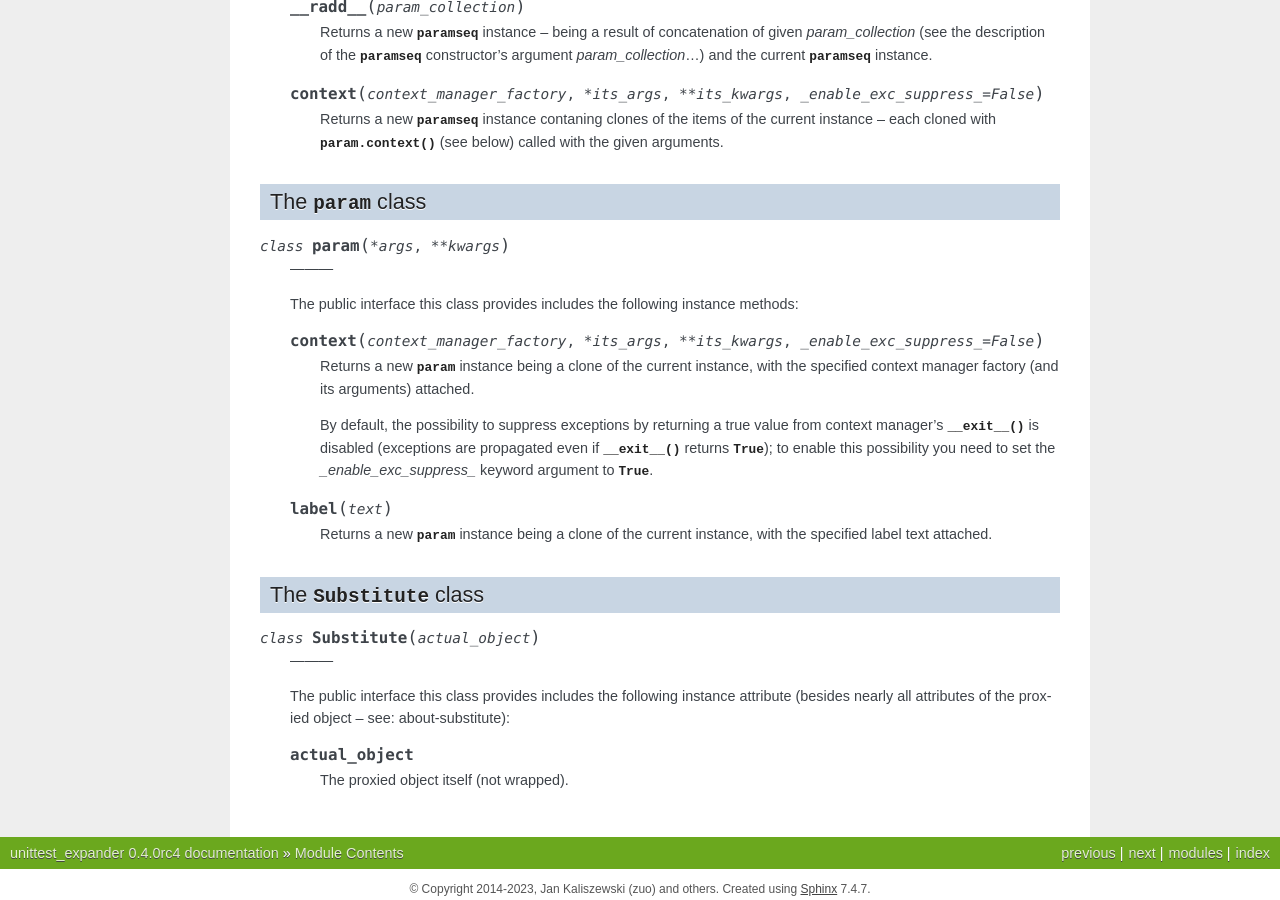
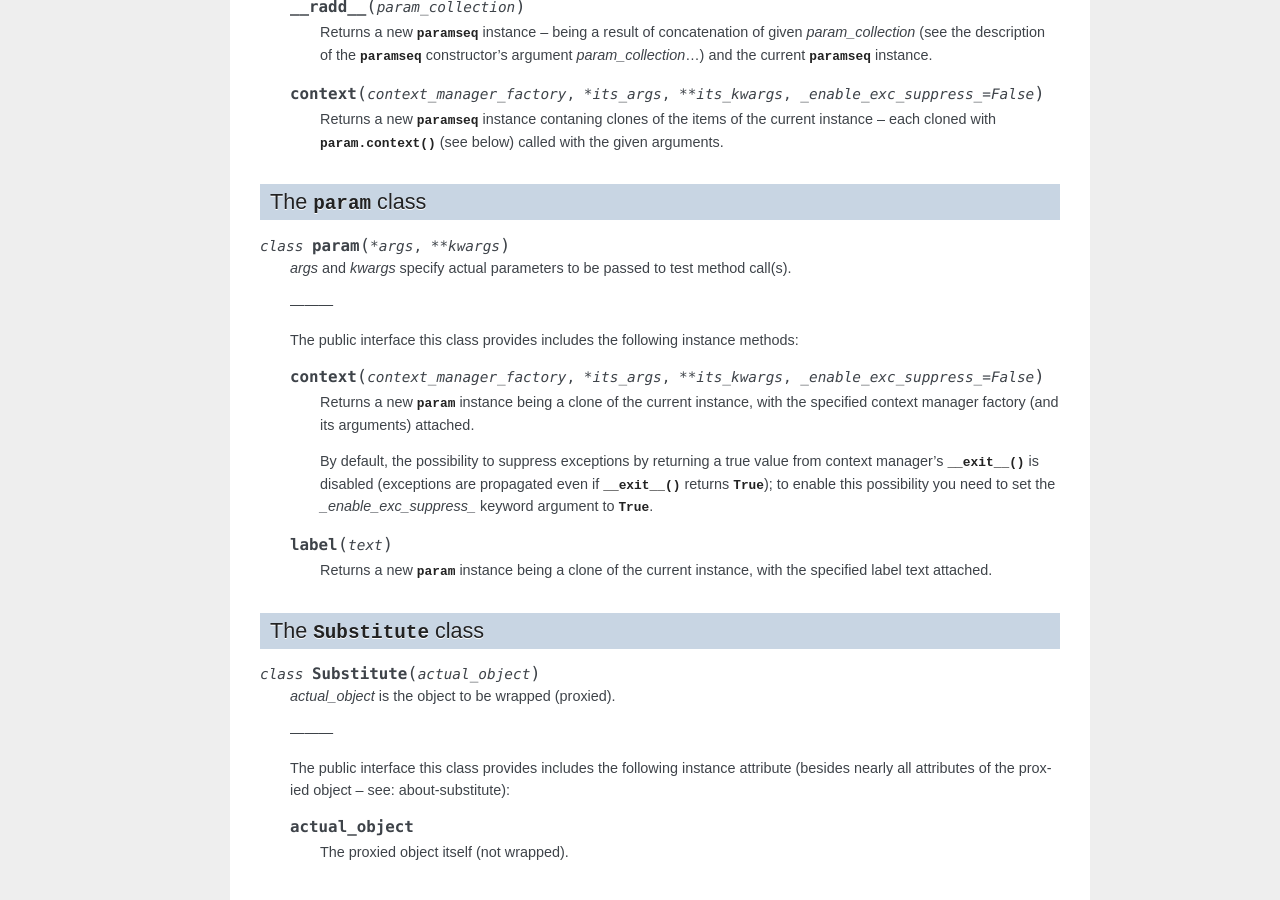
Before and after one commit to zuo/unittest_expander, a Sphinx documentation site: the page built from docs/reference.rst, in a window 1280 px wide and 900 px high, scrolled down 2062 px. Built offline with Sphinx 7.4.7, drawn with Linux system fonts in a browser that asks for light colours.

Commit message:
Docs: minor additions

```diff
--- a/docs/reference.rst
+++ b/docs/reference.rst
@@ -167,6 +167,9 @@ The :class:`param` class
 
 .. class:: param(*args, **kwargs)
 
+   *args* and *kwargs* specify actual parameters to be passed to test
+   method call(s).
+
    ———
 
    The public interface this class provides includes the following
@@ -197,6 +200,8 @@ The :class:`Substitute` class
 
 .. class:: Substitute(actual_object)
 
+   *actual_object* is the object to be wrapped (proxied).
+
    ———
 
    The public interface this class provides includes the following
```
